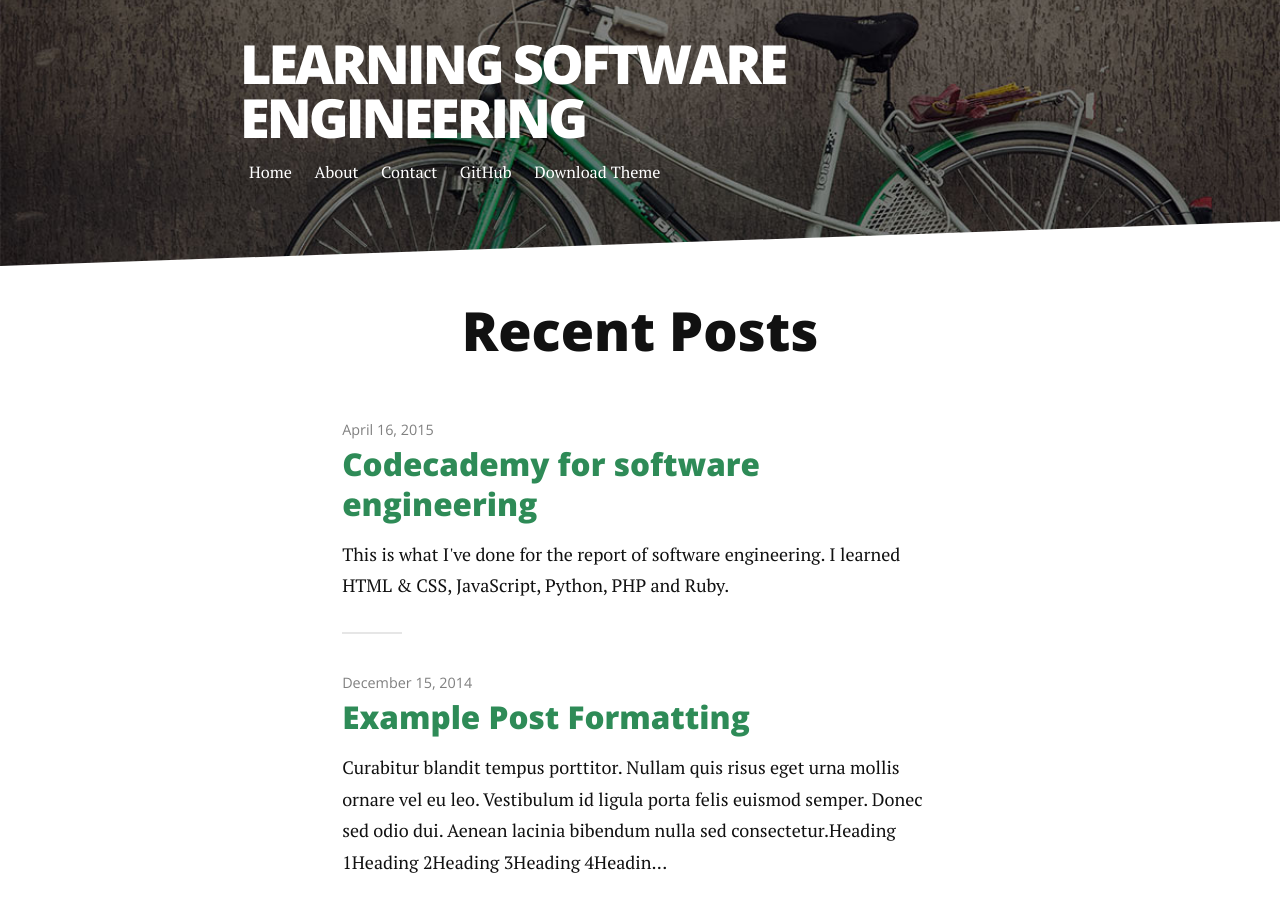
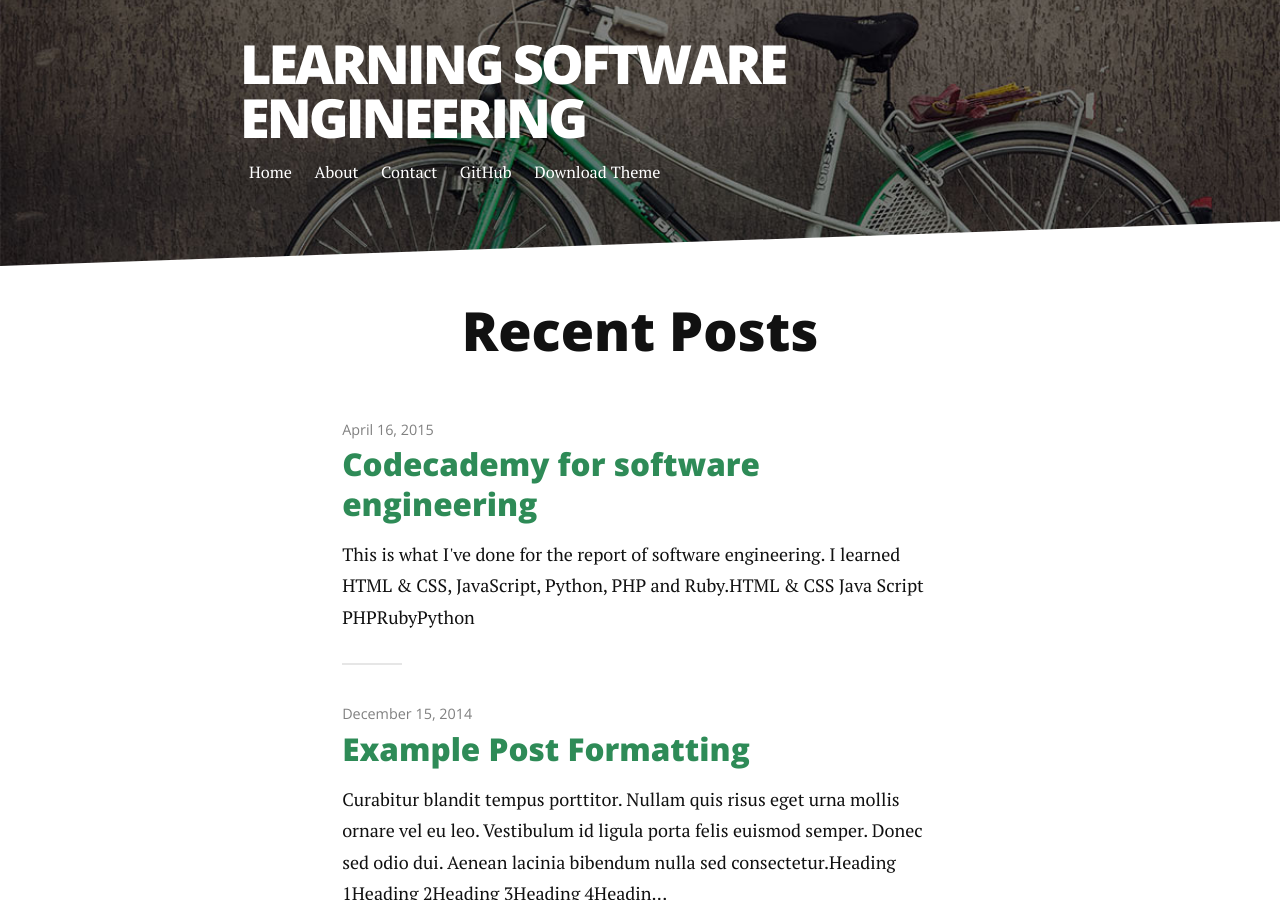
Before and after one commit to Writtic/Writtic.github.io, a Jekyll site: the page built from index.html, in a window 1280 px wide and 900 px high. Built offline with Jekyll 4.4.1, drawn with Linux system fonts in a browser that asks for light colours; nearby versions of some CDN libraries; Markdown is read by kramdown in place of the engine named in the settings; the list of posts is cut into pages by our own code.

Commit message:
Update 2015-04-16-Codecademy-for-software-engineering.markdown

```diff
--- a/_posts/2015-04-16-Codecademy-for-software-engineering.markdown
+++ b/_posts/2015-04-16-Codecademy-for-software-engineering.markdown
@@ -7,8 +7,13 @@
 <p class="intro"><span class="dropcap">T</span>his is what I've done for the report of software engineering.
 I learned HTML & CSS, JavaScript, Python, PHP and Ruby.
 <img src="http://i.imgur.com/RrAPjGv.png?1" alt="">
+<p class="intro"><span class="dropcap">H</span>TML & CSS
 <img src="http://i.imgur.com/QIgQOow.png" alt="">
+<p class="intro"><span class="dropcap">J</span>ava Script
 <img src="http://i.imgur.com/LisHtUB.png" alt="">
+<p class="intro"><span class="dropcap">P</span>HP
 <img src="http://i.imgur.com/IzFFRvf.png" alt="">
+<p class="intro"><span class="dropcap">R</span>uby
 <img src="http://i.imgur.com/drJgqY5.png" alt="">
+<p class="intro"><span class="dropcap">P</span>ython
 <img src="http://i.imgur.com/dVzq5kn.png" alt="">
```
